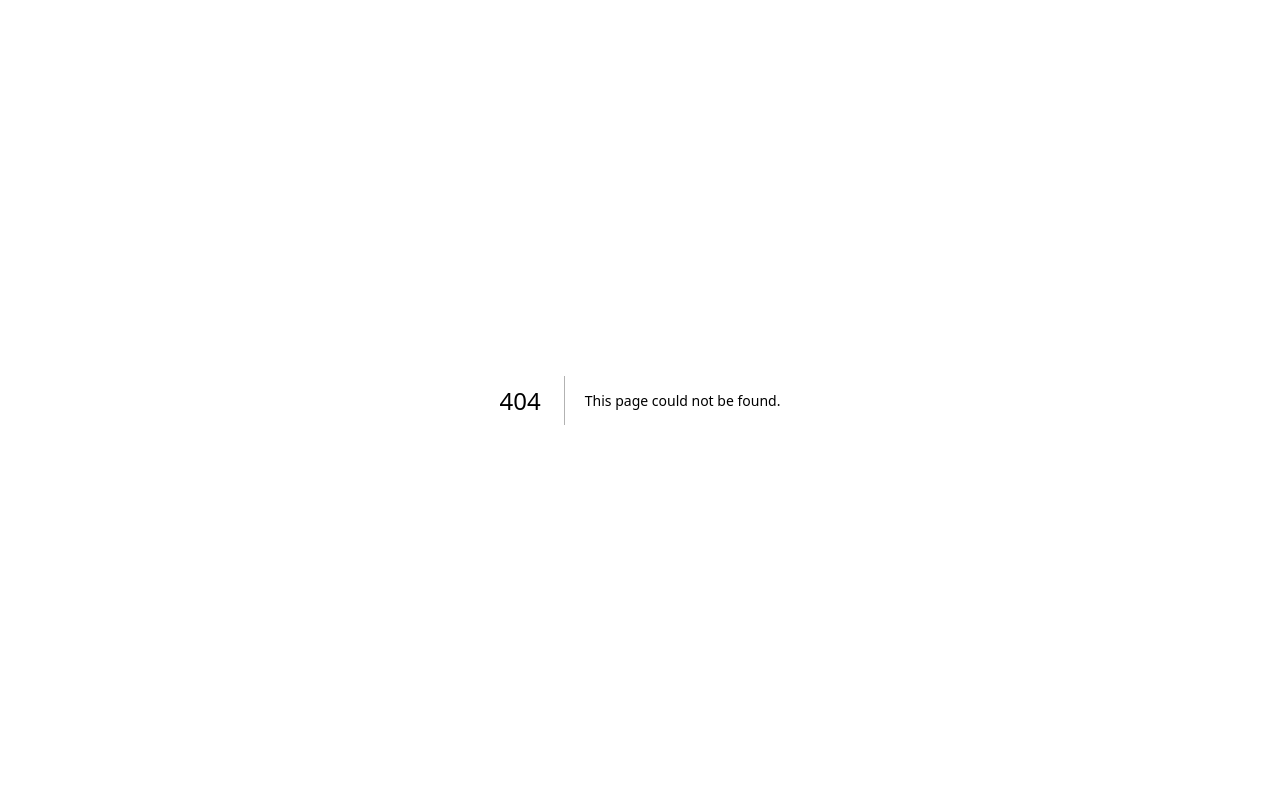
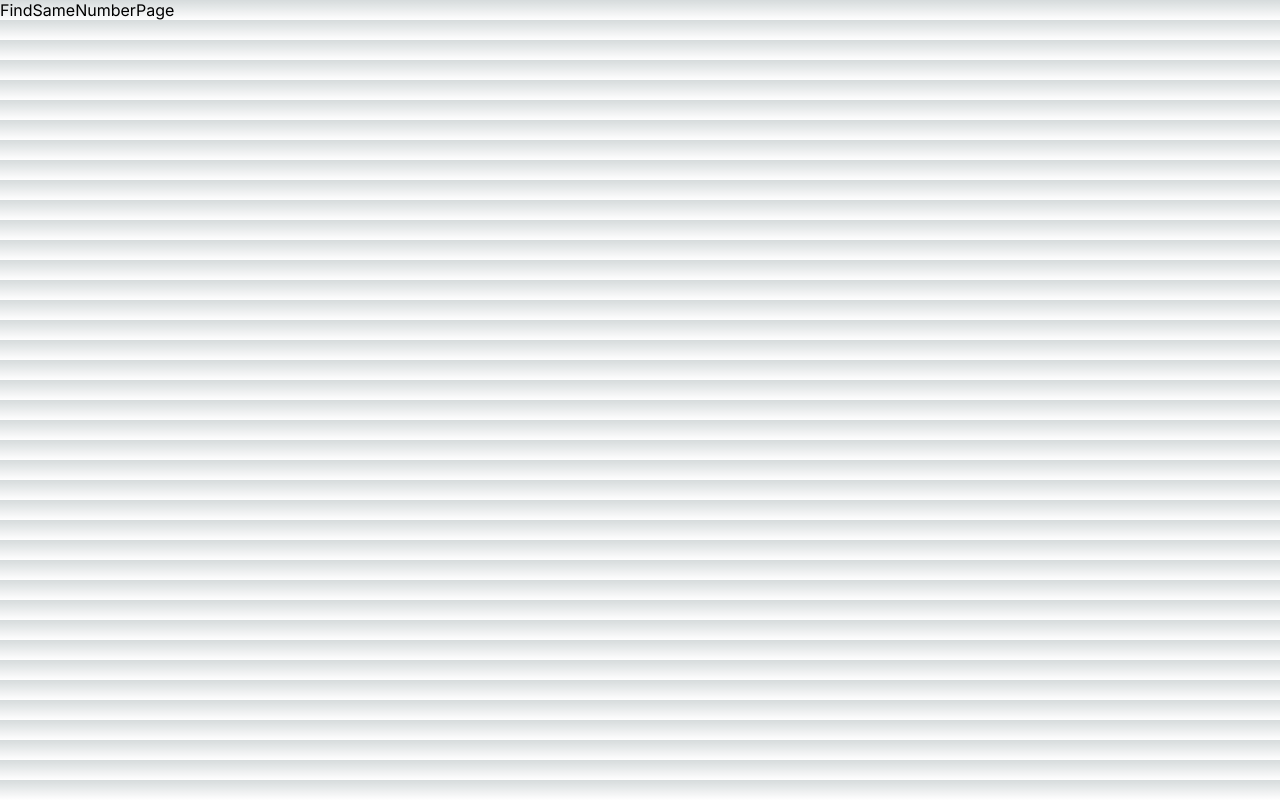
Before and after one commit to lnuvy/genius-web, a Next.js app: page /game/find-same-number in a window 1280 px wide. Before the commit this address had no page. Built offline with nearby package versions, Linux system fonts and the light colour scheme.

Commit message:
page routing

```diff
--- /dev/null
+++ b/app/game/find-same-number/page.tsx
@@ -0,0 +1,10 @@
+import React from "react";
+
+/**
+ * 같은 숫자 찾기
+ */
+const FindSameNumberPage = () => {
+  return <div>FindSameNumberPage</div>;
+};
+
+export default FindSameNumberPage;
```
Also changed, not shown: app/game/fin-sum/page.tsx (added, +10 -0 lines), app/game/twelve-organs/page.tsx (added, +10 -0 lines), app/test/page.tsx (+5 -1 lines).
